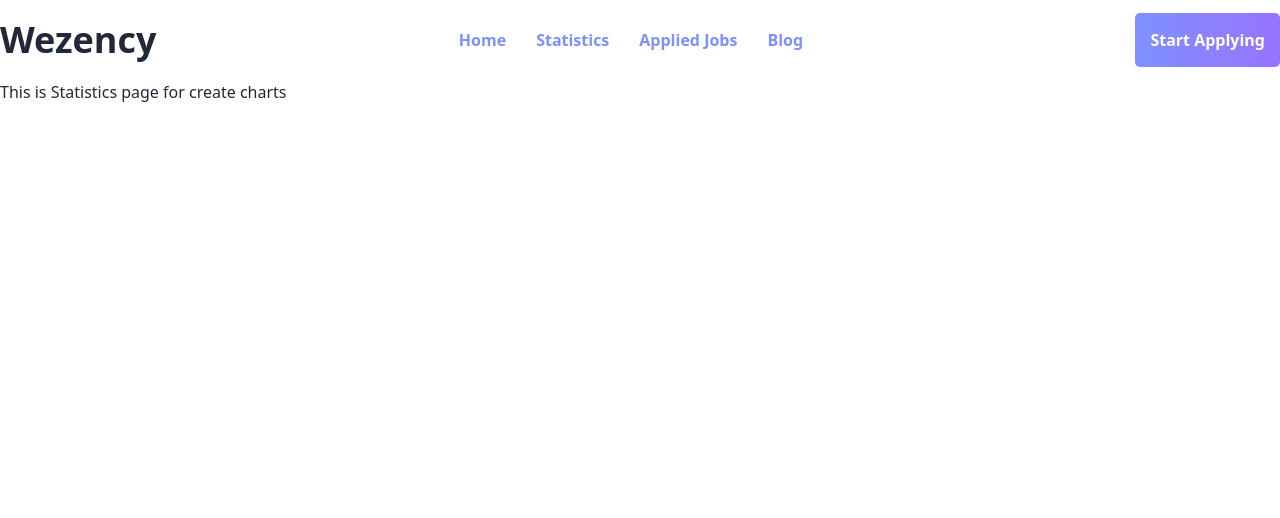
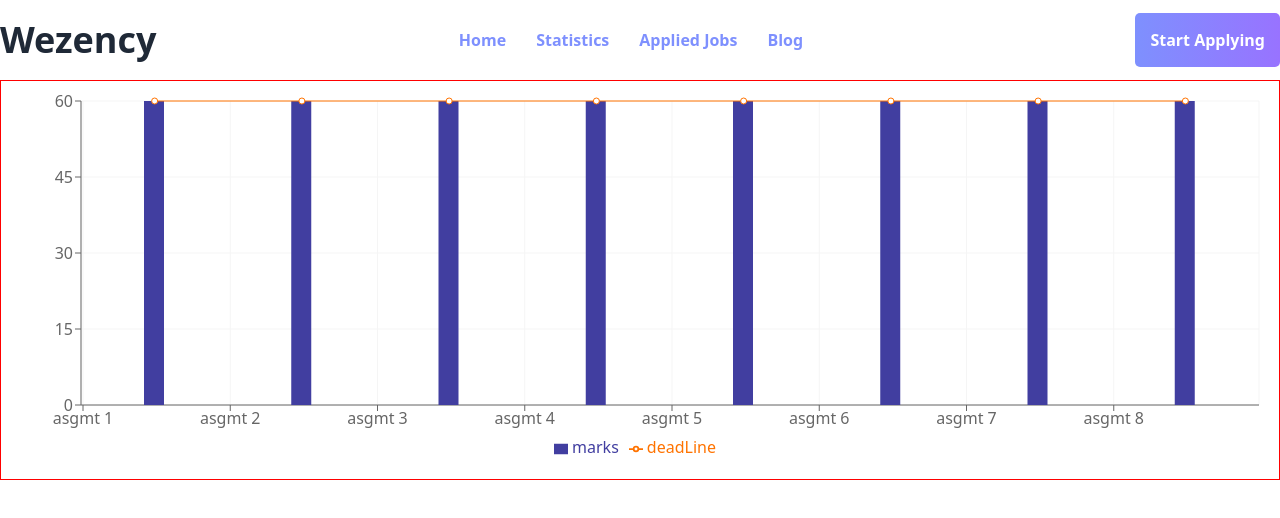
Before and after one commit to mariyam-rahman/wezency, a React (Vite) app: page /statistics in a window 1280 px wide. Shown: the top 518 px of the page. Built offline with nearby package versions, Linux system fonts and the light colour scheme.

Commit message:
chart added on statistics page

```diff
--- a/package.json
+++ b/package.json
@@ -16,6 +16,7 @@
     "react": "^18.2.0",
     "react-dom": "^18.2.0",
     "react-router-dom": "^6.10.0",
+    "recharts": "^2.5.0",
     "sort-by": "^1.2.0"
   },
   "devDependencies": {
--- a/src/Components/Statistics/Statistics.jsx
+++ b/src/Components/Statistics/Statistics.jsx
@@ -1,9 +1,93 @@
 import React from "react";
+// import React, { PureComponent } from "react";
+import {
+  ComposedChart,
+  Line,
+  Area,
+  Bar,
+  XAxis,
+  YAxis,
+  CartesianGrid,
+  Tooltip,
+  Legend,
+  ResponsiveContainer,
+} from "recharts";
 
 const Statistics = () => {
+  const assignments = [
+    {
+      id: 1,
+      name: "asgmt 1",
+      marks: 60,
+      deadLine: 60,
+    },
+    {
+      id: 2,
+      name: "asgmt 2",
+      marks: 60,
+      deadLine: 60,
+    },
+    {
+      id: 3,
+      name: "asgmt 3",
+      marks: 60,
+      deadLine: 60,
+    },
+    {
+      id: 4,
+      name: "asgmt 4",
+      marks: 60,
+      deadLine: 60,
+    },
+    {
+      id: 5,
+      name: "asgmt 5",
+      marks: 60,
+      deadLine: 60,
+    },
+    {
+      id: 6,
+      name: "asgmt 6",
+      marks: 60,
+      deadLine: 60,
+    },
+    {
+      id: 7,
+      name: "asgmt 7",
+      marks: 60,
+      deadLine: 60,
+    },
+    {
+      id: 8,
+      name: "asgmt 8",
+      marks: 60,
+      deadLine: 60,
+    },
+  ];
+
   return (
-    <div>
-      <h3>This is Statistics page for create charts</h3>
+    <div className="B" style={{ height: "400px" }}>
+      <ResponsiveContainer width="100%" height="100%">
+        <ComposedChart
+          width={500}
+          height={400}
+          data={assignments}
+          margin={{
+            top: 20,
+            right: 20,
+            bottom: 20,
+            left: 20,
+          }}
+        >
+          <CartesianGrid stroke="#f5f5f5" />
+          <XAxis dataKey="name" scale="band" />
+          <YAxis dataKey="deadLine" />
+          <Tooltip />
+          <Legend />
+          <Bar dataKey="marks" barSize={20} fill="#413ea0" />
+          <Line type="monotone" dataKey="deadLine" stroke="#ff7300" />
+        </ComposedChart>
+      </ResponsiveContainer>
     </div>
   );
 };
```
Also changed, not shown: 1 other file (tests, documents, lock files or other folders).
